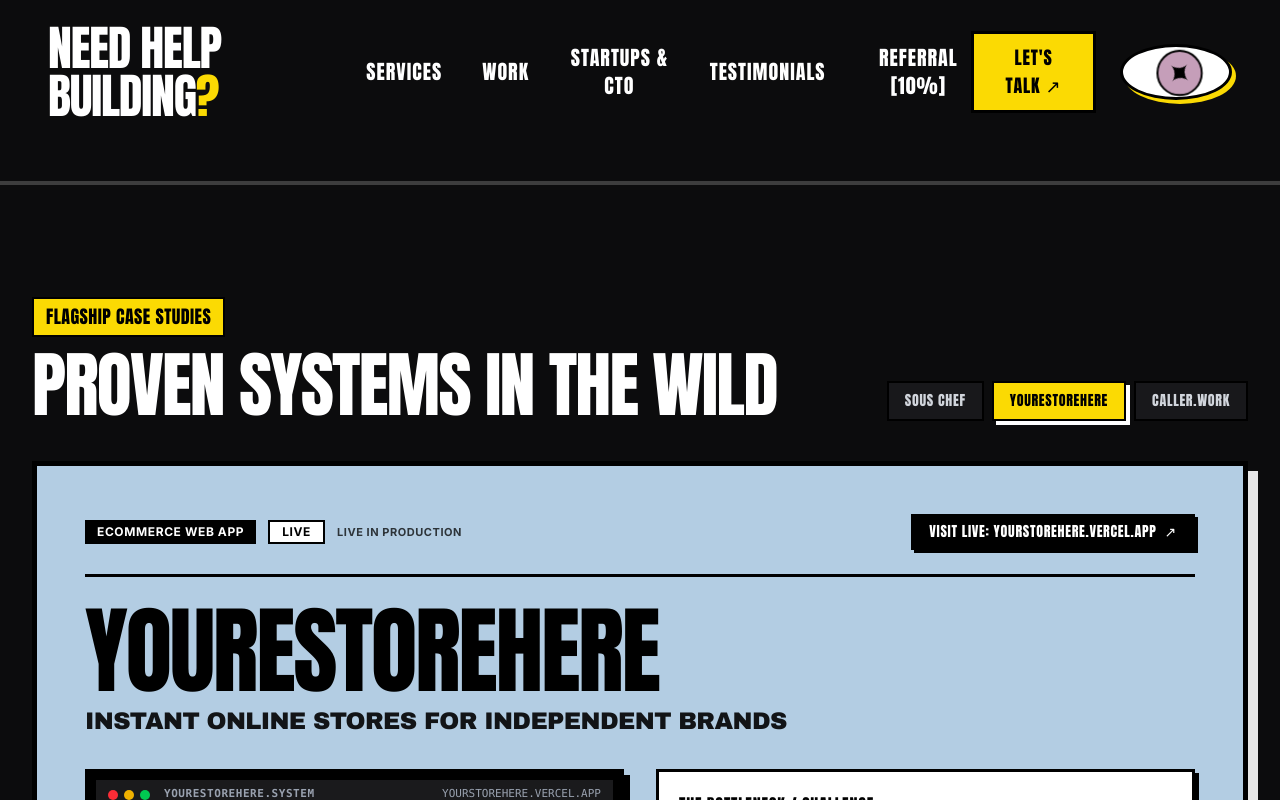
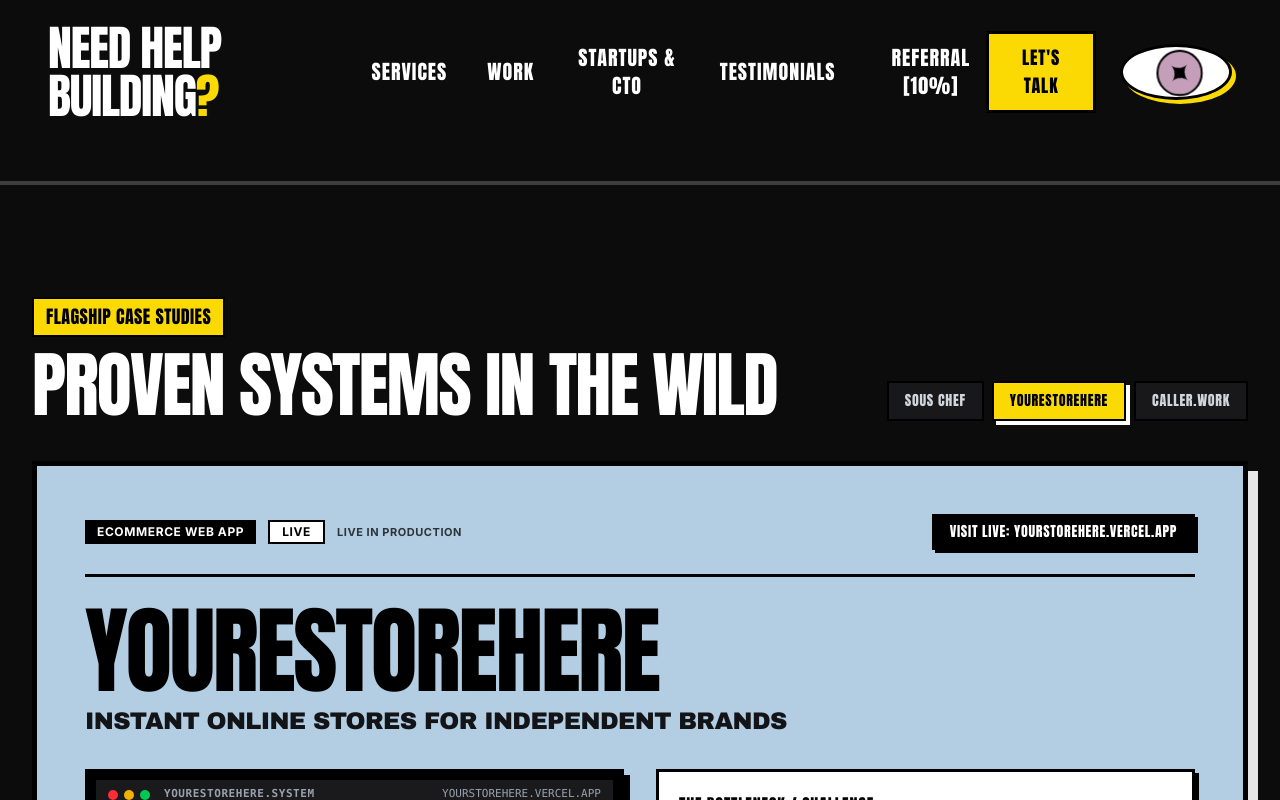
Before and after one commit to Need-Help-Building/NeedHelpBuilding, a Next.js app: page / in a window 1280 px wide. Both pictures are taken after a click on the button "YOURESTOREHERE". Shown: the part 1632-2432 px from the top of the page. Built offline with nearby package versions, Linux system fonts and the light colour scheme.

Commit message:
Remove arrow symbols from all buttons and links

```diff
--- a/app/page.tsx
+++ b/app/page.tsx
@@ -194,7 +194,7 @@
             onClick={() => navigateToSection("#contact", "WORK WITH US")}
             className="hidden sm:inline-block bg-[#fbda03] text-black border-[3px] border-black px-6 py-2.5 font-anton text-base sm:text-lg uppercase tracking-wider hover:bg-white transition-colors cursor-pointer"
           >
-            LET'S TALK ↗
+            LET'S TALK
           </button>
 
           {/* LARGE PROMINENT ILLUMINATING EYE ASSET */}
@@ -686,7 +686,6 @@
                         className="inline-flex items-center gap-2 bg-black text-white hover:bg-white hover:text-black border-[2.5px] border-black px-4 py-1.5 font-anton text-sm uppercase tracking-wider transition-colors shadow-[3px_3px_0px_0px_rgba(0,0,0,1)]"
                       >
                         <span>VISIT LIVE: {cs.linkDisplay}</span>
-                        <span>↗</span>
                       </a>
                     ) : (
                       <div className="inline-flex items-center gap-2 bg-[#111] text-[#fbda03] border-[2.5px] border-black px-4 py-1.5 font-anton text-sm uppercase tracking-wider">
@@ -765,7 +764,7 @@
                       rel="noreferrer"
                       className="text-xs font-black uppercase text-black hover:underline tracking-wider flex items-center gap-1"
                     >
-                      OPEN {cs.linkDisplay} IN NEW TAB ↗
+                      OPEN {cs.linkDisplay} IN NEW TAB
                     </a>
                   )}
                 </div>
@@ -853,7 +852,6 @@
               </p>
               <div className="pt-2 border-t border-black/30 flex items-center justify-between font-anton text-xs">
                 <span>{item.link ? item.linkDisplay : "IN PROGRESS"}</span>
-                <span>↗</span>
               </div>
             </div>
           ))}
@@ -1084,7 +1082,7 @@
                   href="mailto:hello@needhelpbuilding.com?subject=Startup%20CTO%20Equity%20Pitch&body=Hi%20NeedHelpBuilding%20Team%2C%0A%0AWe%20would%20love%20to%20pitch%20our%20startup%20for%20the%20Sunday%20session.%0A%0AStartup%20Name%3A%20%0AFounder(s)%3A%20%0AWebsite%2FDeck%20Link%3A%20%0AWhat%20we're%20building%3A%20"
                   className="w-full bg-black text-white hover:bg-white hover:text-black border-[3.5px] border-black py-4 px-4 text-center font-anton text-2xl uppercase tracking-wider transition-colors shadow-[5px_5px_0px_0px_rgba(0,0,0,1)] active:translate-x-0.5 active:translate-y-0.5 cursor-pointer block"
                 >
-                  PITCH YOUR STARTUP VIA EMAIL ↗
+                  PITCH YOUR STARTUP VIA EMAIL
                 </a>
 
                 <div className="flex items-center justify-between text-[11px] font-mono font-black text-black">
@@ -1353,7 +1351,7 @@
               href="mailto:hello@needhelpbuilding.com?subject=Client%20Referral%20Introduction&body=Hi%20NeedHelpBuilding%20Team%2C%0A%0AI%20am%20an%20existing%2Fpast%20client%20and%20would%20like%20to%20refer%20a%20friend%2Fbusiness%3A%0A%0AMy%20Name%20%2F%20Company%3A%20%0AReferred%20Founder's%20Name%3A%20%0AReferred%20Founder's%20Email%20or%20WhatsApp%3A%20%0AProject%20they%20need%20built%3A%20"
               className="w-full bg-[#fbda03] hover:bg-black hover:text-[#fbda03] text-black border-[3px] border-black py-3.5 px-4 text-center font-anton text-lg sm:text-xl uppercase tracking-wider transition-colors shadow-[4px_4px_0px_0px_rgba(0,0,0,1)] block cursor-pointer"
             >
-              INTRODUCE A CLIENT VIA EMAIL ↗
+              INTRODUCE A CLIENT VIA EMAIL
             </a>
           </div>
 
@@ -1390,7 +1388,7 @@
             onClick={() => setIsBooked(!isBooked)}
             className="mt-10 bg-black text-white hover:bg-white hover:text-black border-[4px] border-black py-4 sm:py-5 px-8 sm:px-14 shadow-[8px_8px_0px_0px_rgba(0,0,0,1)] hover:shadow-none hover:translate-x-1 hover:translate-y-1 transition-all cursor-pointer font-anton text-2xl sm:text-4xl lg:text-5xl uppercase tracking-wider block"
           >
-            {isBooked ? "PROJECT REQUEST SENT — TALK SOON!" : "START YOUR PROJECT NOW ↗"}
+            {isBooked ? "PROJECT REQUEST SENT — TALK SOON!" : "START YOUR PROJECT NOW"}
           </button>
 
         </div>
```
